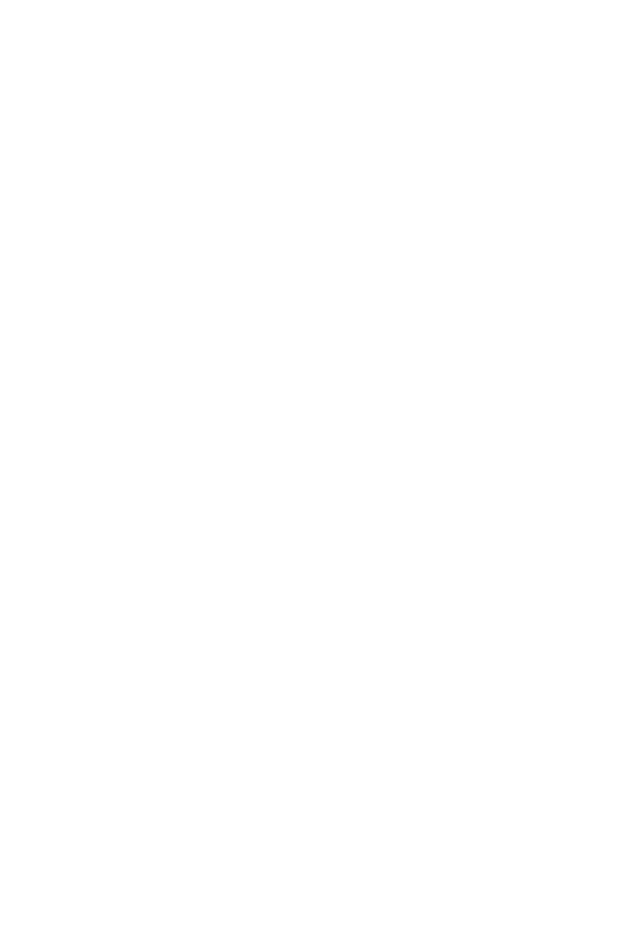
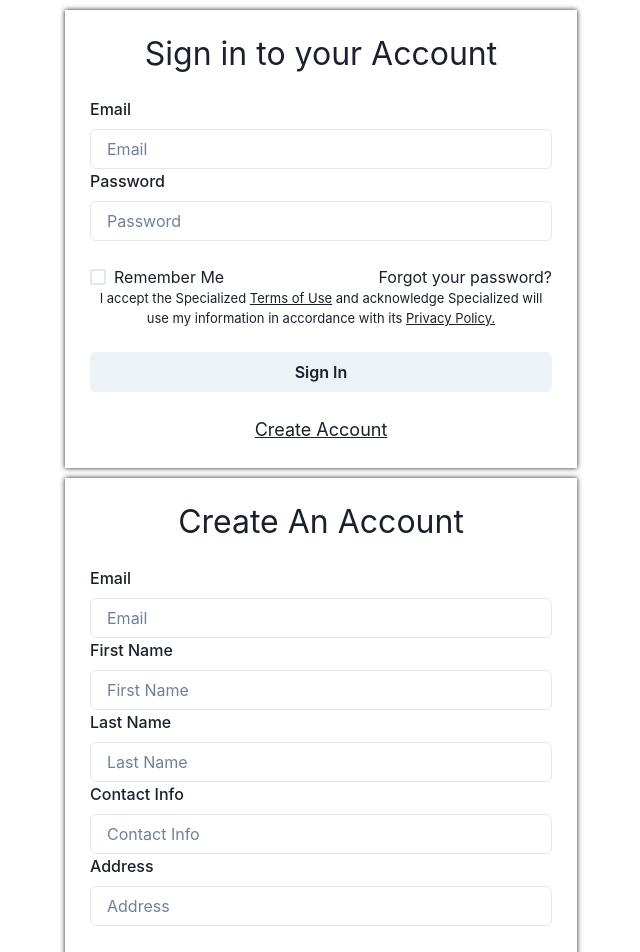
Before and after one commit to ProActive44/specialized-bike-app, a React (Create React App) app: page / in a window 1280 px wide. Shown: the top 952 px of the page, without its empty margins (319-959 px from the left). Before the commit the page ends 800 px from the top, so only its background shows below. Built offline with nearby package versions, Linux system fonts and the light colour scheme.

Commit message:
added login and signup page

```diff
--- a/package.json
+++ b/package.json
@@ -5,13 +5,14 @@
   "dependencies": {
     "@chakra-ui/icons": "^2.0.19",
     "@chakra-ui/react": "^2.6.1",
+    "@emailjs/browser": "^3.11.0",
     "@emotion/react": "^11.11.0",
     "@emotion/styled": "^11.11.0",
     "@testing-library/jest-dom": "^5.16.5",
     "@testing-library/react": "^13.4.0",
     "@testing-library/user-event": "^13.5.0",
     "axios": "^1.4.0",
-    "framer-motion": "^10.12.12",
+    "framer-motion": "^10.12.14",
     "react": "^18.2.0",
     "react-dom": "^18.2.0",
     "react-redux": "^8.0.5",
--- a/src/App.js
+++ b/src/App.js
@@ -1,11 +1,13 @@
 import './App.css';
+import { Signup } from './Pages/Accountpage/Signup';
+import { Login } from './Pages/Accountpage/Login';
 
 function App() {
   return (
     <div className="App">
       {/*  use your component here don't make any changes in previous code  */}
-
-
+      <Login />
+      <Signup />
     </div>
   );
 }
--- /dev/null
+++ b/src/Pages/Accountpage/Signup.jsx
@@ -0,0 +1,73 @@
+import React, { useRef, useState } from "react";
+import emailjs from '@emailjs/browser';
+import {
+    FormLabel,
+    Input,
+    Heading,
+    Checkbox,
+    Button
+}
+    from "@chakra-ui/react";
+import "./accountpage.css"
+
+
+export const Signup = () => {
+    const form = useRef();
+    const [email, setemail] = useState("")
+    const [firstName, setfirstName] = useState("")
+    const [lastName, setlastName] = useState("")
+    const [contact, setcontact] = useState("")
+    const [address, setaddress] = useState("")
+
+
+    const sendEmail = (e) => {
+        e.preventDefault();
+        console.log(">>>>>>>>>>>>>>>>>>>>");
+        emailjs.sendForm('service_fkfregs', 'template_n8ly4bv', form.current, 'wfw69oML3MWqQ0Srh')
+            .then((result) => {
+                console.log(result.text);
+                console.log("Message Sent");
+            }, (error) => {
+                console.log(error.text);
+            });
+    };
+
+    return (
+        <div className="main_form_div">
+            <Heading fontWeight="10px" fontSize="32px">Create An Account</Heading>
+            <br />
+            <form ref={form} onSubmit={sendEmail} >
+                <FormLabel> Email </FormLabel>
+                <Input type="email" name="user_email" placeholder="Email" required onChange={(e) => setemail(e.target.value)} />
+                <br />
+
+                <FormLabel> First Name </FormLabel>
+                <Input type="text" name="user_name" placeholder="First Name" required />
+                <br />
+
+                <FormLabel> Last Name </FormLabel>
+                <Input type="text" placeholder="Last Name" />
+                <br />
+
+                <FormLabel> Contact Info </FormLabel>
+                <Input type="text" placeholder="Contact Info" />
+                <br />
+
+                <FormLabel> Address </FormLabel>
+                <Input type="text" placeholder="Address" />
+                <br />
+                <br />
+                <div className="item_center">
+                    <div><Checkbox required>Sign Me Up To Receive Email Offers And Updates</Checkbox></div>
+                    <div><Checkbox required>I Accept The <a href="https://www.specialized.com/sg/en/terms-and-conditions" className="hover_text_color">Specialized Terms & Conditions</a> </Checkbox></div>
+                    <div><Checkbox required  >I Accept The <a href="https://www.specialized.com/sg/en/terms-of-use" className="hover_text_color">Specialized Terms Of Use</a> </Checkbox></div>
+                    <p>I acknowledge Specialized will use my information in accordance with its <a href="https://www.specialized.com/sg/en/privacy-policy" className="hover_text_color"> Privacy Policy.</a></p>
+                </div>
+                <br />
+
+                <Button type="submit" className="btn">  Create Account  </Button>
+
+            </form>
+        </div >
+    )
+}
--- /dev/null
+++ b/src/Pages/Accountpage/accountpage.css
@@ -0,0 +1,49 @@
+.main_form_div {
+    margin: 10px auto;
+    padding: 25px;
+    width: 40%;
+    box-shadow: 0 0 5px;
+}
+
+.hover_text_color {
+    text-decoration: underline;
+}
+
+.hover_text_color:hover {
+    color: red;
+    text-decoration: underline;
+}
+
+.item_center {
+    display: inline;
+}
+
+.btn {
+    background-color: #c68409;
+    width: 100%;
+
+}
+
+.btn:hover {
+    background-color: black;
+    color: white;
+}
+
+.small_font {
+    font-size: small;
+}
+
+.item_display_corner {
+    display: flex;
+    justify-content: space-between;
+}
+
+.create_account_btn {
+    font-size: large;
+    text-decoration: underline;
+}
+
+.create_account_btn:hover {
+    font-weight: bold;
+    text-decoration: underline;
+}
--- a/src/Pages/Accountpage/login.jsx
+++ b/src/Pages/Accountpage/login.jsx
@@ -1,5 +1,50 @@
-export const login = () => {
+import React from "react"
+import "./accountpage.css"
+import {
+    FormLabel,
+    Input,
+    Heading,
+    Checkbox,
+    Button,
+    CheckboxIcon
+}
+    from "@chakra-ui/react";
+
+export const Login = () => {
     return (
-        <div>Login page</div>
+        <div>
+            <div className="main_form_div">
+                <Heading fontWeight="10px" fontSize="32px">Sign in to your Account</Heading>
+                <br />
+                <form  >
+                    <FormLabel> Email </FormLabel>
+                    <Input type="email" placeholder="Email" required />
+                    <br />
+
+                    <FormLabel> Password </FormLabel>
+                    <Input type="password" placeholder="Password" required />
+                    <br />
+                    <br />
+                    <div className="item_display_corner">
+                        <div>
+                            <Checkbox  >Remember Me</Checkbox>
+                        </div>
+                        <div><a href="">Forgot your password?</a> </div>
+                    </div>
+
+
+                    <div className="item_center">
+                        <p className="small_font">
+                            I accept the Specialized <a href="https://www.specialized.com/sg/en/terms-of-use" className="hover_text_color">Terms of Use</a> and acknowledge Specialized will use my information in accordance with its <a href="https://www.specialized.com/sg/en/privacy-policy" className="hover_text_color">Privacy Policy.</a>
+                        </p>
+                    </div>
+                    <br />
+                    <Button type="submit" className="btn">  Sign In  </Button>
+                    <br />
+                    <br />
+                    <a href="" className="create_account_btn">Create Account</a>
+                </form>
+            </div>
+        </div>
     )
 }
```
Also changed, not shown: 1 other file (tests, documents, lock files or other folders).
